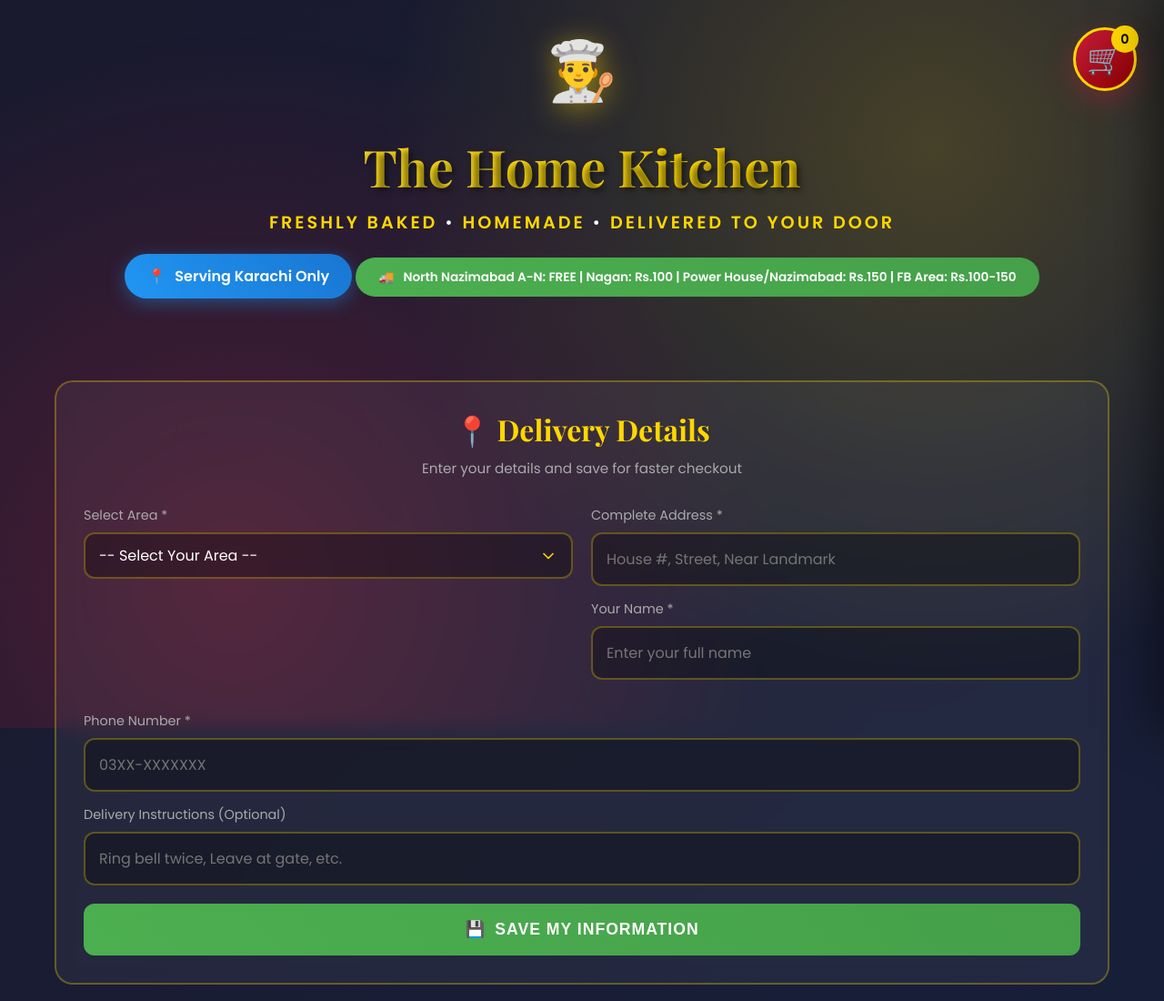
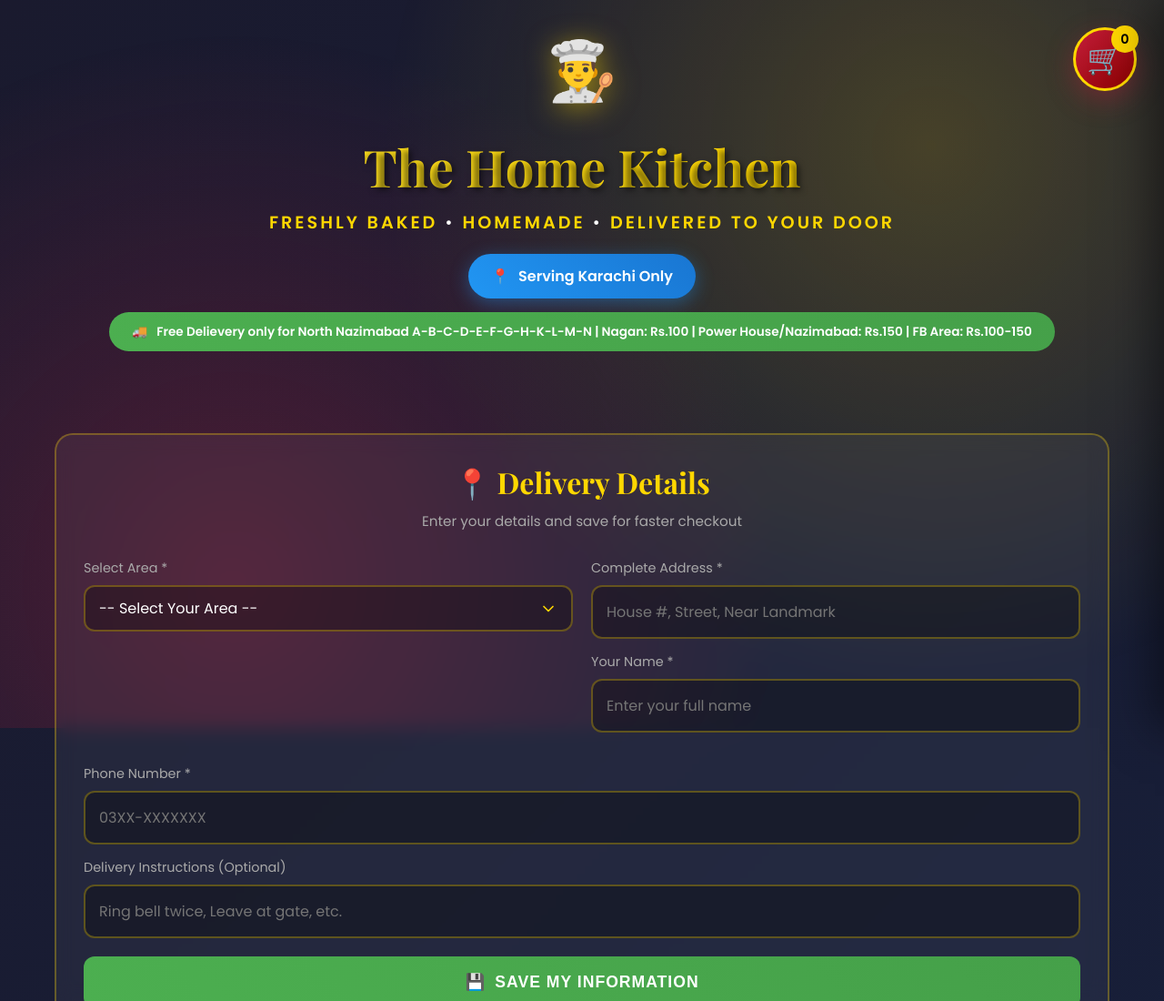
Before and after one commit to webcrafter19/The-Home-Kitchen, a plain HTML site: page index.html in a window 1280 px wide. Shown: the top 1100 px of the page at 91% size. Drawn offline with nearby package versions, Linux system fonts and the light colour scheme.

Commit message:
Update index.html

```diff
--- a/index.html
+++ b/index.html
@@ -868,7 +868,7 @@
         </div>
         <div class="delivery-badge">
             <span>🚚</span>
-            <span>North Nazimabad A-N: FREE | Nagan: Rs.100 | Power House/Nazimabad: Rs.150 | FB Area: Rs.100-150</span>
+            <span>Free Delievery only for North Nazimabad A-B-C-D-E-F-G-H-K-L-M-N | Nagan: Rs.100 | Power House/Nazimabad: Rs.150 | FB Area: Rs.100-150</span>
         </div>
     </header>
 
```
